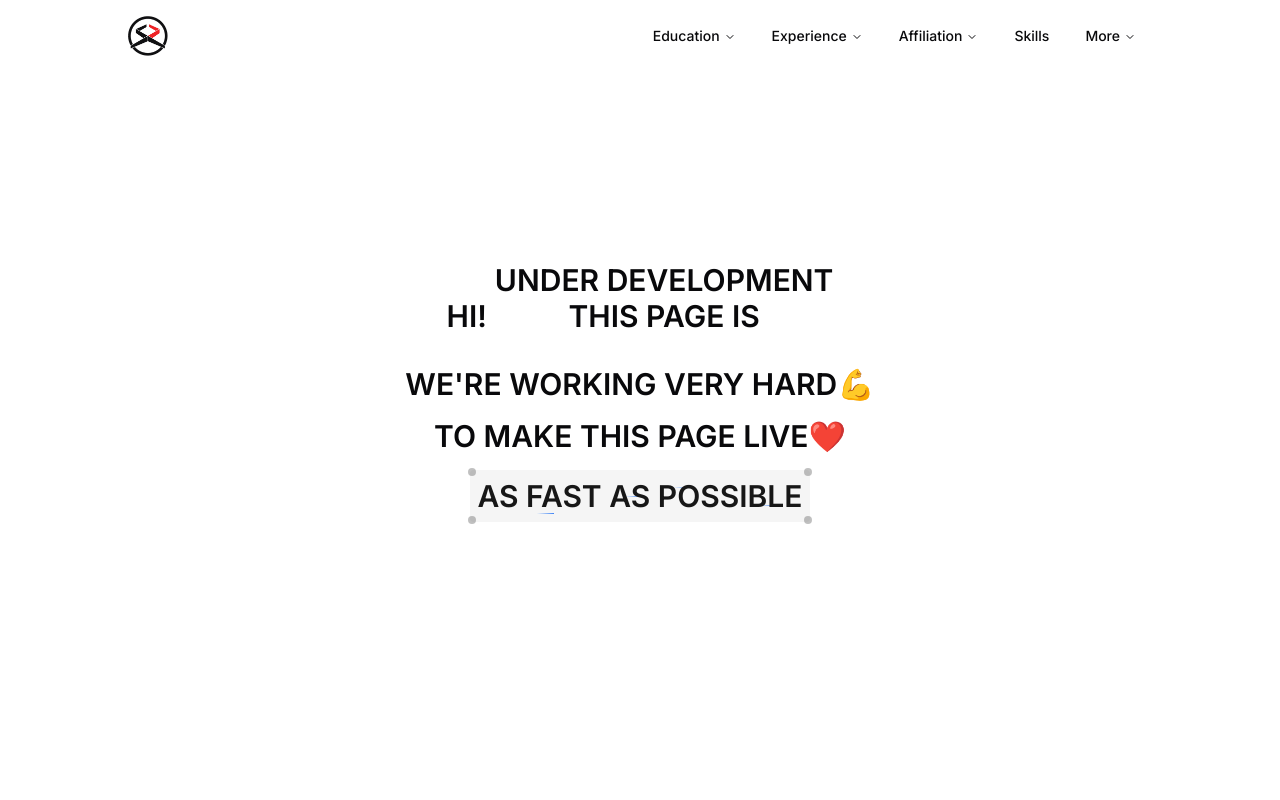
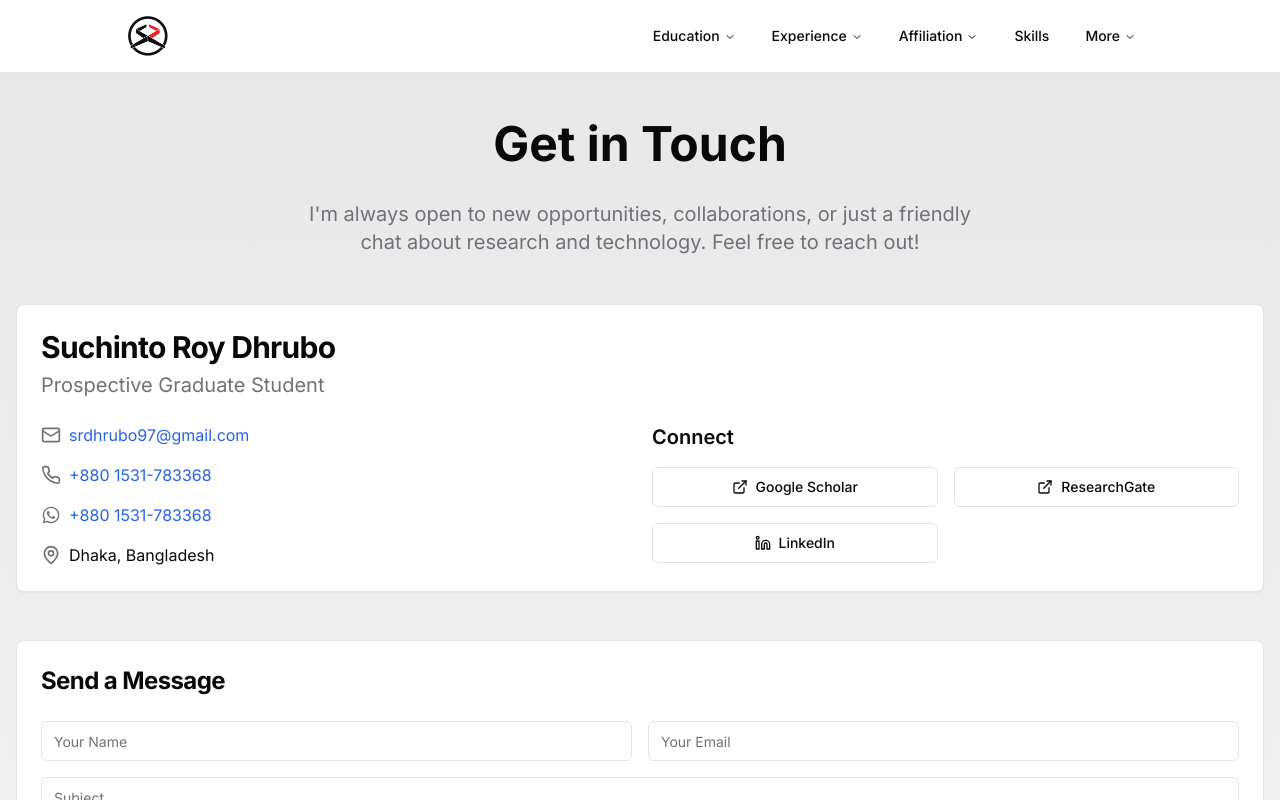
Before and after one commit to srdhrubo/srdhrubo, a Next.js app: page /contacts in a window 1280 px wide. Shown: the top 800 px of the page. Built offline with nearby package versions, Linux system fonts and the light colour scheme.

Commit message:
added contacts page layout

```diff
--- a/src/app/(more)/contacts/page.tsx
+++ b/src/app/(more)/contacts/page.tsx
@@ -1,9 +1,150 @@
-import UnderDevelopment from "@/components/under-development";
+import React from "react";
+import { Card, CardContent, CardHeader, CardTitle } from "@/components/ui/card";
+import { Button } from "@/components/ui/button";
+import { Input } from "@/components/ui/input";
+import { Textarea } from "@/components/ui/textarea";
+import {
+  MailIcon,
+  PhoneIcon,
+  MapPinIcon,
+  ExternalLinkIcon,
+  SendIcon,
+  LinkedinIcon,
+} from "lucide-react";
+import { MdWhatsapp } from "react-icons/md";
+
+interface SocialLink {
+  name: string;
+  url: string;
+  icon: React.ReactNode;
+}
+
+const socialLinks: SocialLink[] = [
+  {
+    name: "Google Scholar",
+    url: "https://scholar.google.com/citations?hl=en&user=4IqetAQAAAAJ",
+    icon: <ExternalLinkIcon className="h-4 w-4" />,
+  },
+  {
+    name: "ResearchGate",
+    url: "https://www.researchgate.net/profile/Suchinto-Roy-Dhrubo",
+    icon: <ExternalLinkIcon className="h-4 w-4" />,
+  },
+  {
+    name: "LinkedIn",
+    url: "https://www.linkedin.com/in/srdhrubo/",
+    icon: <LinkedinIcon className="h-4 w-4" />,
+  },
+];
 
 export default function ContactsPage() {
   return (
-    <div>
-      <UnderDevelopment />
+    <div className="min-h-screen bg-gradient-to-b from-primary/10 to-primary/5">
+      <div className="container mx-auto px-4 py-12">
+        <h1 className="text-4xl md:text-5xl font-bold text-center mb-8">
+          Get in Touch
+        </h1>
+        <p className="text-xl text-center text-muted-foreground mb-12 max-w-2xl mx-auto">
+          I'm always open to new opportunities, collaborations, or just a
+          friendly chat about research and technology. Feel free to reach out!
+        </p>
+
+        <div className="grid grid-cols-1 md:grid-cols-2 gap-8 mb-12">
+          <Card className="md:col-span-2">
+            <CardHeader>
+              <CardTitle className="text-3xl font-bold">
+                Suchinto Roy Dhrubo
+              </CardTitle>
+              <p className="text-xl text-muted-foreground">
+                Prospective Graduate Student
+              </p>
+            </CardHeader>
+            <CardContent>
+              <div className="grid grid-cols-1 md:grid-cols-2 gap-6">
+                <div className="space-y-4">
+                  <div className="flex items-center space-x-2">
+                    <MailIcon className="h-5 w-5 text-muted-foreground" />
+                    <a
+                      href="mailto:srdhrubo97@gmail.com"
+                      target="_blank"
+                      className="text-blue-600 hover:underline"
+                    >
+                      srdhrubo97@gmail.com
+                    </a>
+                  </div>
+                  <div className="flex items-center space-x-2">
+                    <PhoneIcon className="h-5 w-5 text-muted-foreground" />
+                    <a
+                      href="tel:+8801531783368"
+                      target="_blank"
+                      className="text-blue-600 hover:underline"
+                    >
+                      +880 1531-783368
+                    </a>
+                  </div>
+                  <div className="flex items-center space-x-2">
+                    <MdWhatsapp className="h-5 w-5 text-muted-foreground" />
+                    <a
+                      href="https://wa.me/+8801531783368"
+                      target="_blank"
+                      className="text-blue-600 hover:underline"
+                    >
+                      +880 1531-783368
+                    </a>
+                  </div>
+                  <div className="flex items-center space-x-2">
+                    <MapPinIcon className="h-5 w-5 text-muted-foreground" />
+                    <span>Dhaka, Bangladesh</span>
+                  </div>
+                </div>
+                <div>
+                  <h2 className="text-xl font-semibold mb-4">Connect</h2>
+                  <div className="grid grid-cols-2 gap-4">
+                    {socialLinks.map((link) => (
+                      <Button
+                        key={link.name}
+                        variant="outline"
+                        asChild
+                        className="w-full"
+                      >
+                        <a
+                          href={link.url}
+                          target="_blank"
+                          rel="noopener noreferrer"
+                          className="flex items-center justify-center"
+                        >
+                          {link.icon}
+                          <span className="ml-2">{link.name}</span>
+                        </a>
+                      </Button>
+                    ))}
+                  </div>
+                </div>
+              </div>
+            </CardContent>
+          </Card>
+        </div>
+
+        <Card className="mb-12">
+          <CardHeader>
+            <CardTitle className="text-2xl font-bold">Send a Message</CardTitle>
+          </CardHeader>
+          <CardContent>
+            <form className="space-y-4">
+              <div className="grid grid-cols-1 md:grid-cols-2 gap-4">
+                <Input placeholder="Your Name" />
+                <Input placeholder="Your Email" type="email" />
+              </div>
+              <Input placeholder="Subject" />
+              <Textarea placeholder="Your Message" rows={6} />
+              <Button className="w-full md:w-auto">
+                Send Message
+                <SendIcon className="ml-2 h-4 w-4" />
+              </Button>
+            </form>
+          </CardContent>
+        </Card>
+      </div>
     </div>
   );
 }
```
